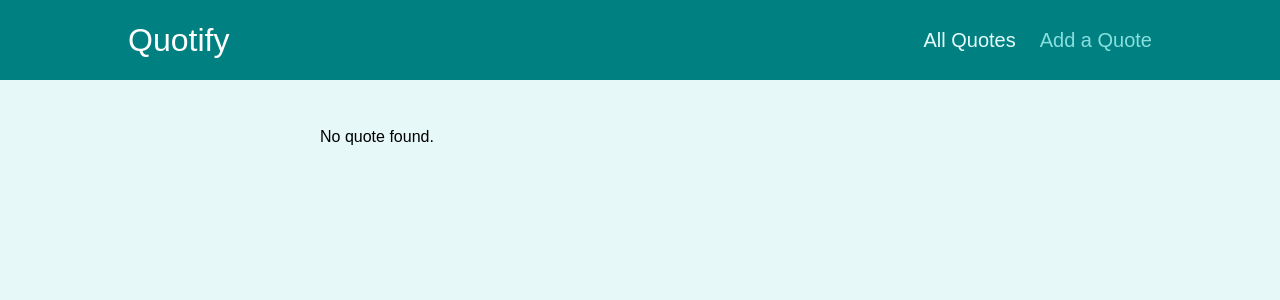
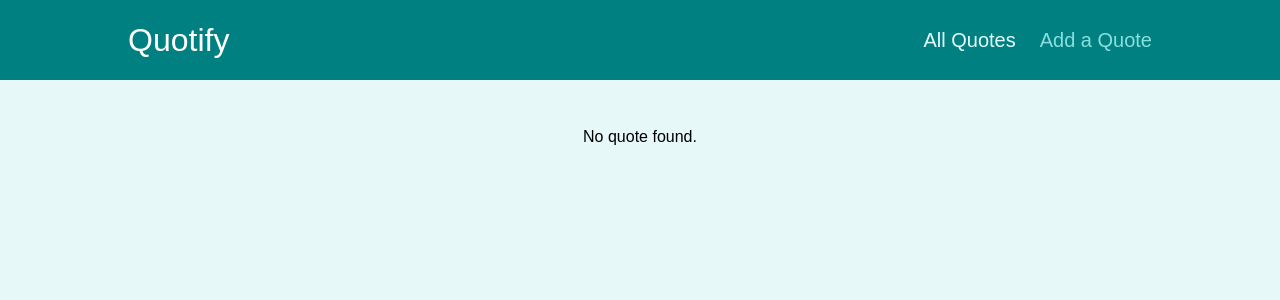
Before and after one commit to dawidlehai/quotify, a React (Create React App) app: page /quotes/1/comments in a window 1280 px wide. Shown: the top 300 px of the page. Built offline with nearby package versions, Linux system fonts and the light colour scheme.

Commit message:
Added not found page

```diff
--- a/src/App.js
+++ b/src/App.js
@@ -3,6 +3,7 @@ import { Redirect, Route, Switch } from "react-router-dom";
 import Layout from "./components/layout/Layout";
 import AllQuotes from "./pages/AllQuotes";
 import NewQuote from "./pages/NewQuote";
+import NotFound from "./pages/NotFound";
 import QuoteDetails from "./pages/QuoteDetails";
 
 function App() {
@@ -21,6 +22,9 @@ function App() {
         <Route path="/new-quote">
           <NewQuote />
         </Route>
+        <Route path="*">
+          <NotFound />
+        </Route>
       </Switch>
     </Layout>
   );
--- a/src/pages/QuoteDetails.js
+++ b/src/pages/QuoteDetails.js
@@ -14,7 +14,7 @@ const QuoteDetails = () => {
   const { quoteId } = useParams();
 
   const quote = DUMMY_QUOTES.find((quote) => quote.id === quoteId);
-  if (!quote) return <p>No quote found.</p>;
+  if (!quote) return <p className="centered">No quote found.</p>;
 
   return (
     <Fragment>
```
